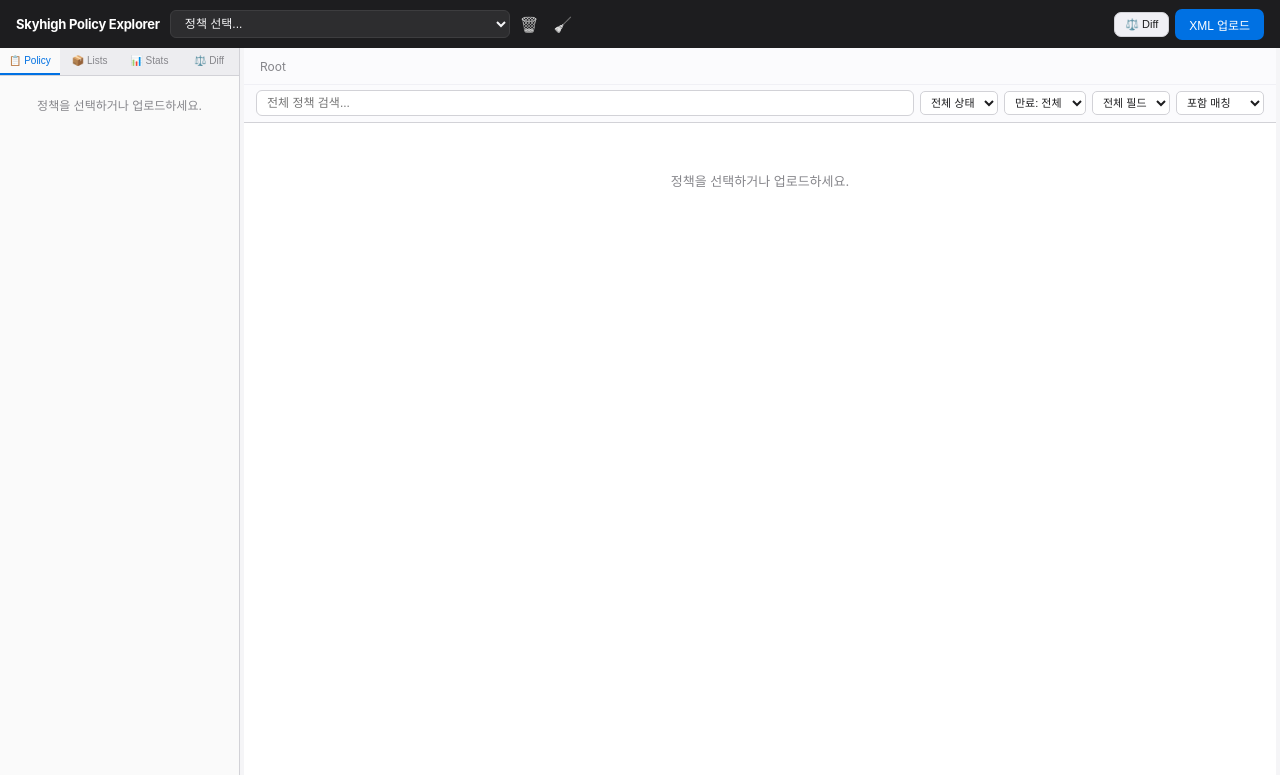
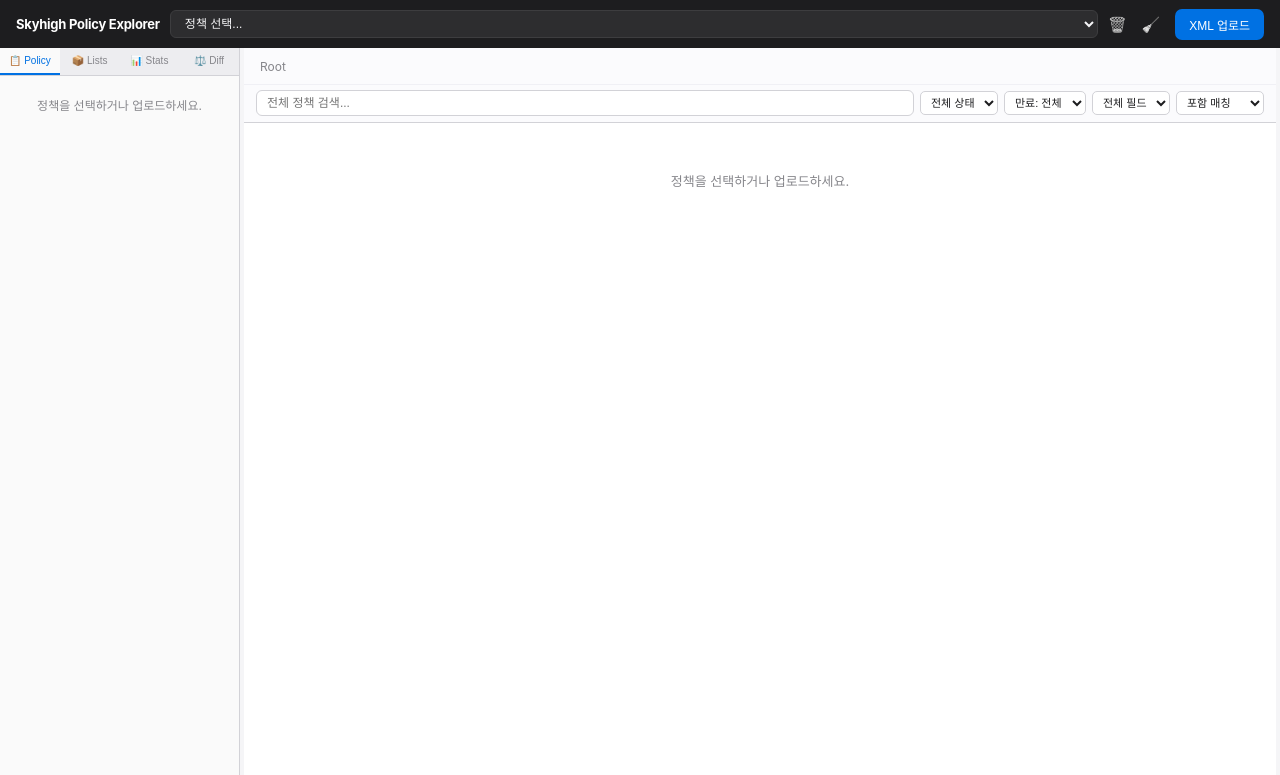
Before and after one commit to khunseop/proxy-policy-parser, a FastAPI app: page / in a window 1280 px wide. Shown: the top 775 px of the page. Run offline with FastAPI, Linux system fonts and the light colour scheme; data that the repository does not hold is empty; some libraries are stand-ins or nearby versions.

Commit message:
chore: checkpoint 2026-04-24 00:09
Co-authored-by: Claude <claude@anthropic.com>

```diff
--- a/app/static/css/parts/header_footer.css
+++ b/app/static/css/parts/header_footer.css
@@ -29,7 +29,6 @@
 
 .header-mid select {
     flex: 1;
-    max-width: 340px;
     padding: 5px 10px;
     border-radius: 6px;
     background: #2d2d2f;
--- a/app/static/js/modules/events.js
+++ b/app/static/js/modules/events.js
@@ -14,7 +14,7 @@ import {
 } from './policy.js';
 import { renderListsSidebar, selectList } from './lists.js';
 import { renderStatsSidebar, loadStatsData } from './stats.js';
-import { openDiffModal, closeDiffModal, runDiff, showDiffTab } from './diff.js';
+import { closeDiffModal, runDiff, showDiffTab } from './diff.js';
 import { closeDetail, showObjectDetail } from './detail.js';
 
 export function bindEvents() {
@@ -29,9 +29,6 @@ export function bindEvents() {
 
     const clearHistoryBtn = document.getElementById('header-clear-btn');
     if (clearHistoryBtn) clearHistoryBtn.onclick = handleClearAllHistory;
-
-    const diffBtn = document.getElementById('diff-btn');
-    if (diffBtn) diffBtn.onclick = openDiffModal;
 
     const xmlUploadInput = document.getElementById('xml-upload');
     const xmlUploadBtn = document.getElementById('xml-upload-btn');
--- a/app/templates/index.html
+++ b/app/templates/index.html
@@ -22,7 +22,6 @@
         </div>
         <div class="header-right">
             <input type="file" id="xml-upload" accept=".xml" style="display:none;">
-            <button class="btn sm" id="diff-btn">⚖️ Diff</button>
             <button id="xml-upload-btn" class="btn primary">XML 업로드</button>
         </div>
     </header>
```
